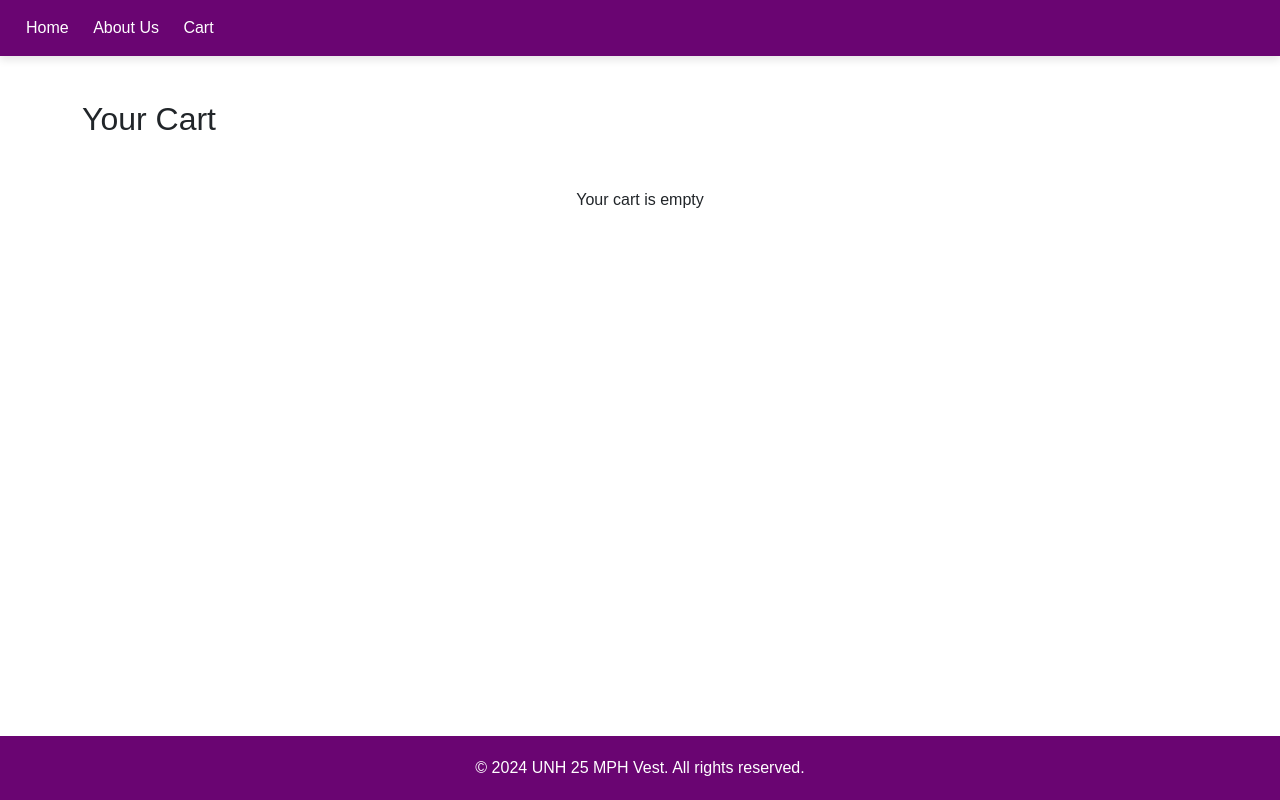
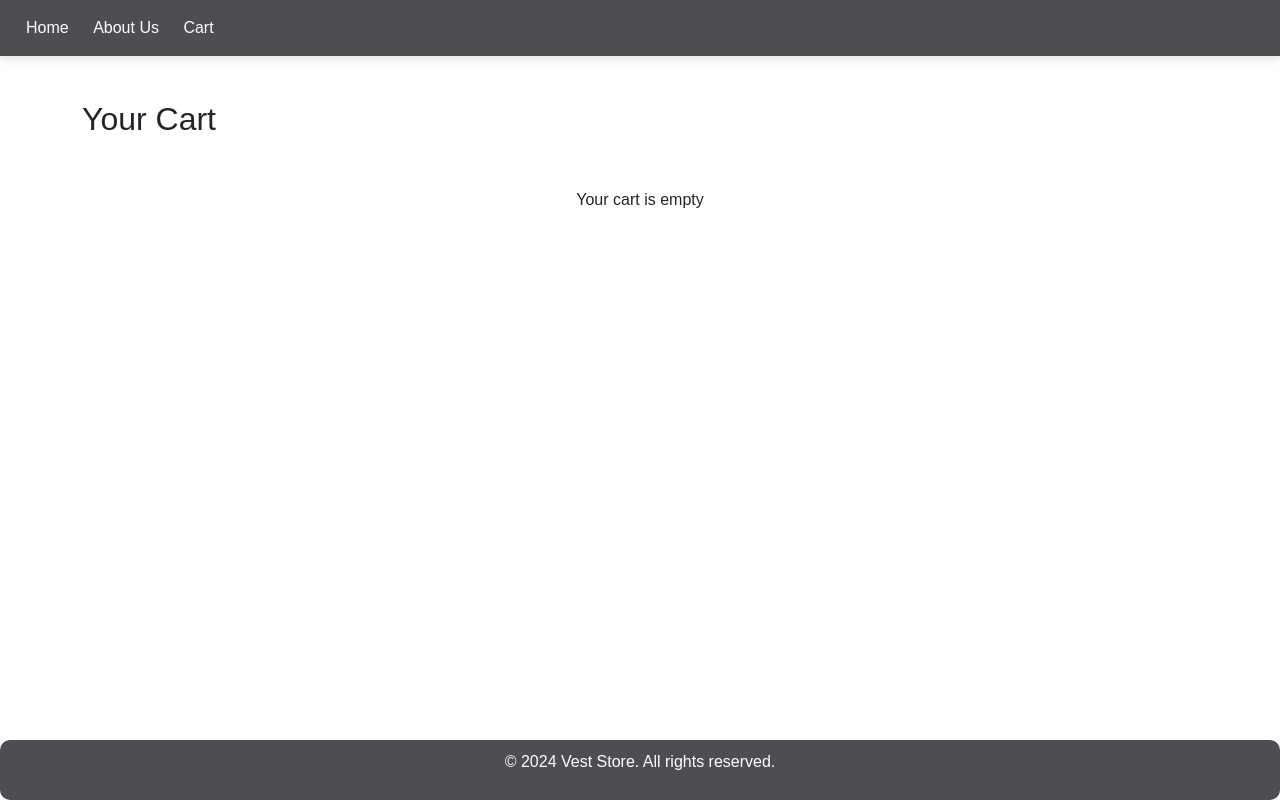
Before and after one commit to prudhvi-GPK/vest_store, a Django app: page /cart/ in a window 1280 px wide. Run offline with Django 5.2, Linux system fonts and the light colour scheme.

Commit message:
SCRUM-59 Adjust css

```diff
--- a/vest_store/vest_store_app/templates/vest_store_app/cart.html
+++ b/vest_store/vest_store_app/templates/vest_store_app/cart.html
@@ -8,93 +8,7 @@
     <!-- Bootstrap CSS -->
     <link href="https://cdn.jsdelivr.net/npm/bootstrap@5.3.0-alpha1/dist/css/bootstrap.min.css" rel="stylesheet">
     <!-- Custom CSS -->
-    <style>
-        body {
-          font-family: Arial, sans-serif;
-          margin: 0;
-          padding: 0;
-          overflow: hidden;
-        }
-
-        header {
-        background-color: #6a0572; /* Dark Orchid */
-        color: white;
-        padding: 1em;
-        box-shadow: 0 4px 8px rgba(0, 0, 0, 0.1);
-        position: fixed;
-        top: 0;
-        width: 100%;
-        z-index: 1000;
-      }
-        nav ul {
-          list-style: none;
-          margin: 0;
-          padding: 0;
-          text-align: left;
-        }
-
-        nav ul li {
-          display: inline;
-          margin: 0 10px;
-        }
-
-        nav ul li a {
-          color: #fff;
-          text-decoration: none;
-        }
-
-        .container {
-          padding-top: 100px; /* Adjusted padding for header */
-        }
-
-        .cart-item {
-          background-color: #fff;
-          border-radius: 8px;
-          box-shadow: 0 4px 8px rgba(0, 0, 0, 0.1);
-          margin-bottom: 20px;
-          padding: 20px;
-        }
-
-        .shirt-details {
-          display: flex;
-          align-items: center;
-        }
-
-        .shirt-details img {
-          width: 50px;
-          height: 100px;
-          margin-right: 20px;
-        }
-
-        .empty-cart-message {
-          text-align: center;
-          margin-top: 50px;
-        }
-
-        footer {
-        background-color: #6a0572; /* Dark Orchid */
-        color: white;
-        text-align: center;
-        padding: 20px;
-        position: fixed;
-        bottom: 0;
-        width: 100%;
-        z-index: 1000;
-      }
-
-        footer p {
-          margin: 0;
-        }
-
-        .cart-symbol {
-          position: absolute;
-          top: 20px;
-          right: 25px;
-          font-size: 25px;
-          color: #ffffff;
-          cursor: pointer;
-        }
-      </style>
+    <link rel="stylesheet" href="{% static 'css/vest.css' %}" />
 </head>
 <body>
   <header>
@@ -128,8 +42,7 @@
     <script src="https://cdnjs.cloudflare.com/ajax/libs/jquery/3.5.1/jquery.min.js"></script>
     <script src="https://cdn.jsdelivr.net/npm/bootstrap@5.3.0-alpha1/dist/js/bootstrap.bundle.min.js"></script>
     <footer>
-      <div class="social-icons"></div>
-      <p>&copy; 2024 UNH 25 MPH Vest. All rights reserved.</p>
-  </footer>
+      <p>&copy; 2024 Vest Store. All rights reserved.</p>
+    </footer>
 </body>
 </html>
```
